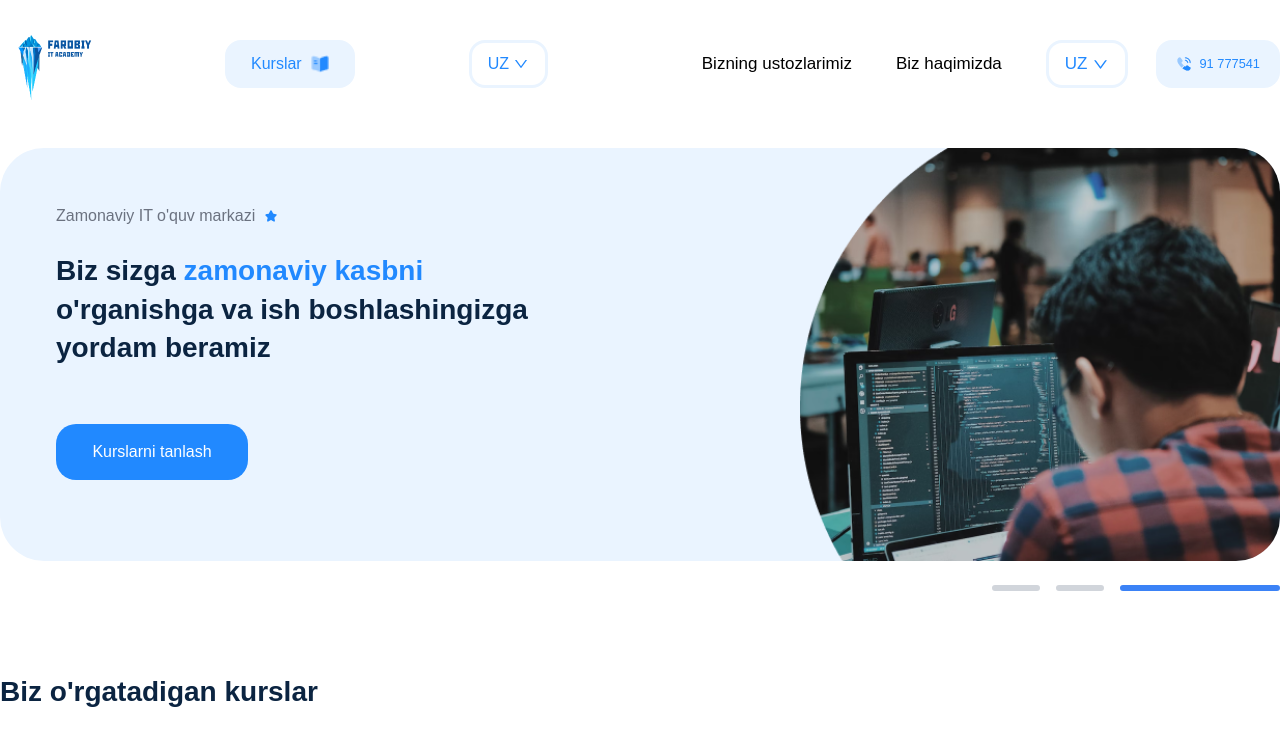
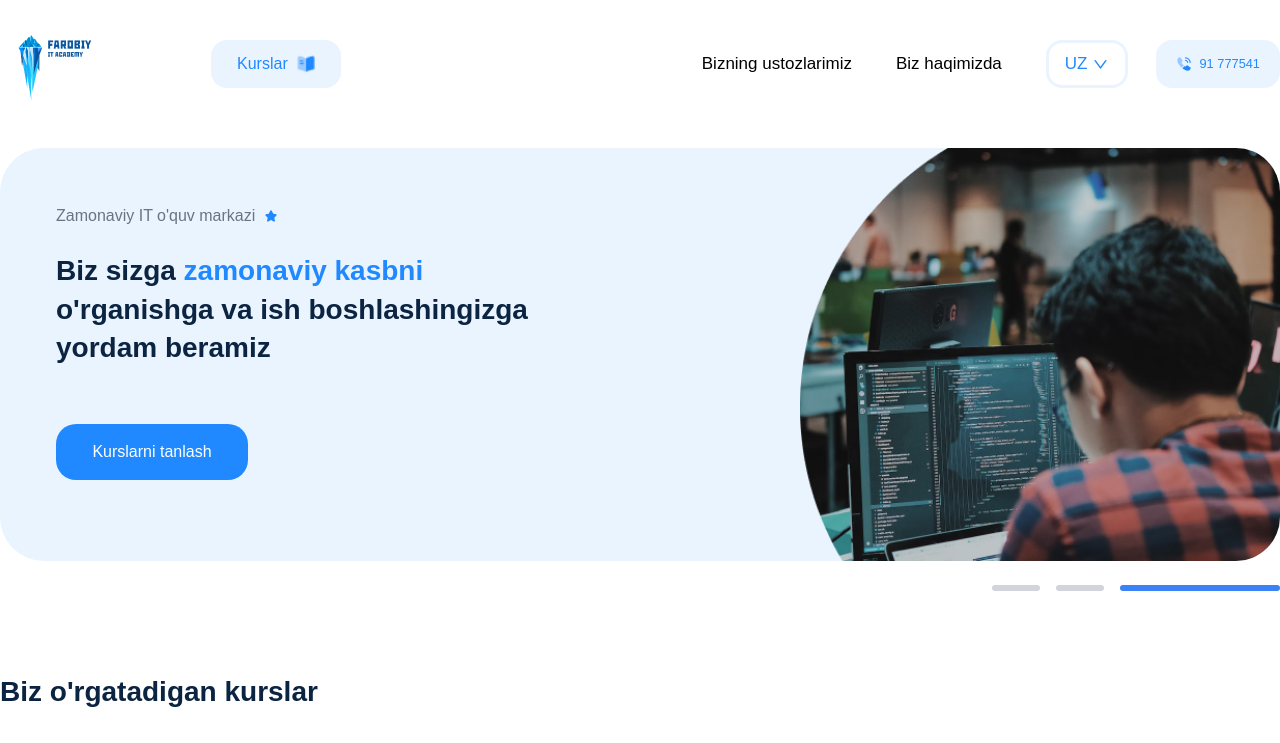
Before and after one commit to IsmoilHamidov/Renaissance-Academy, a React (Vite) app: page / in a window 1280 px wide. Shown: the top 743 px of the page. Built offline with nearby package versions, Linux system fonts and the light colour scheme.

Commit message:
new comment

```diff
--- a/src/Components/AboutUs.jsx
+++ b/src/Components/AboutUs.jsx
@@ -13,11 +13,11 @@ function AboutUs() {
       </h3>
 
         <div className='flex flex-col md:flex-row justify-between h-auto gap-x-8'>
-            <div className='md:w-2/5 flex-col grid content-between'>
+            <div className='lg:w-2/5 flex-col grid content-between'>
                 <div data-aos="fade-right"
-                  className='bg-[#F1E2C1] p-8 md:h-[17rem] lg:h-auto  rounded-[40px]'>
+                  className='bg-[#F1E2C1] p-8 md:h-[16rem] lg:h-auto  rounded-[40px]'>
                     <img src={like} alt="like" />
-                    <p className='lg:w-10/12 text-[1.3rem] leading-8 mt-5
+                    <p className='lg:w-w-3/5 xl:w-10/12 text-[1.3rem] leading-8 mt-5
                      text-lighter-black lg:mt-9'>Farobiy IT Academy - da biz oddiy ko'rinadigan yaratish harakati odamlar hayotida o'sish.</p>
                 </div>
                 <div className='hidden lg:block'>
@@ -26,12 +26,12 @@ function AboutUs() {
             </div>
 
             <div
-             className='md:w-3/5 grid content-between mt-6 md:mt-0'>
+             className='lg:w-3/4 xl:w-3/5 grid content-between mt-6 md:mt-0'>
                 <div className='hidden lg:block'>
                     <img src={Frame1} className='w-full h-[28rem] mb-7' alt="about_img" />
                 </div>
-                <div data-aos="fade-left"
-                className='bg-[#D8DBFB] md:h-[17rem] lg:h-auto p-8 lg:pb-16  rounded-[40px]'>
+                <div data-aos="lg:fade-left"
+                className='bg-[#D8DBFB] md:h-[16rem] lg:h-auto p-8 lg:pb-16  rounded-[40px]'>
                     <img src={star} alt="like" />
                     <p className=' lg:w-8/12 text-[1.3rem] leading-8
                     mt-5 text-lighter-black  lg:mt-9'>Farobiy IT Academy - bu illyustratsiya, dizayn, fotografiya, video, freelancing va boshqa mavzularda ijodiy va qiziquvchan.</p>
--- a/src/Components/Navbar.jsx
+++ b/src/Components/Navbar.jsx
@@ -22,7 +22,7 @@ function Navbar() {
         <nav className="w-full">
           <div className="mx-auto max-w-7xl px-5 xl:px-0 ">
               <div className="relative flex  items-center justify-between">
-                    <div className=" w-full md:w-1/2 lg:w-9/12 flex justify-between items-center xl:items-center  ">
+                    <div className=" w-full md:w-1/2 lg:w-2/6 flex justify-between items-center xl:items-center  ">
                           <div className="flex flex-shrink-0 items-center">
                               <img className="h-32 w-28" src={logo} alt="logo"/>
                           </div>
@@ -31,7 +31,7 @@ function Navbar() {
                                 Kurslar
                                 <img src={book} className='w-5 h-5 ' alt="book" />
                           </a>
-                          <div className="flex md:hidden relative lg:inline-block me-7">
+                          <div className="flex md:hidden relative  me-7">
                                 <button onClick={toggleDropdown} className="flex justify-center items-center gap-x-1 px-4 h-12 py-2  border-[3px]
                                   border-light-blue text-dark-blue rounded-2xl  focus:border-dark-blue ease-in duration-300">
                                   {selected}
```
